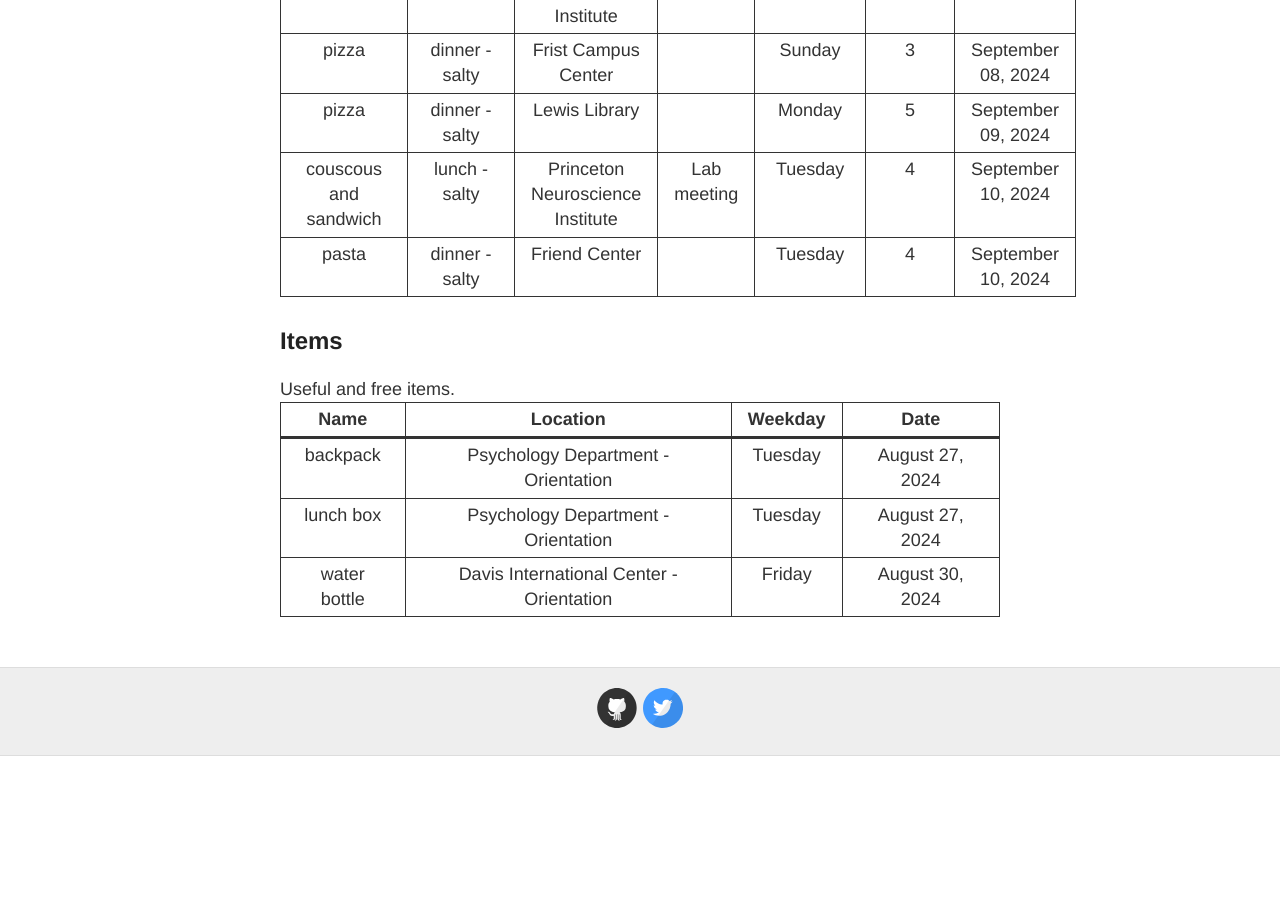
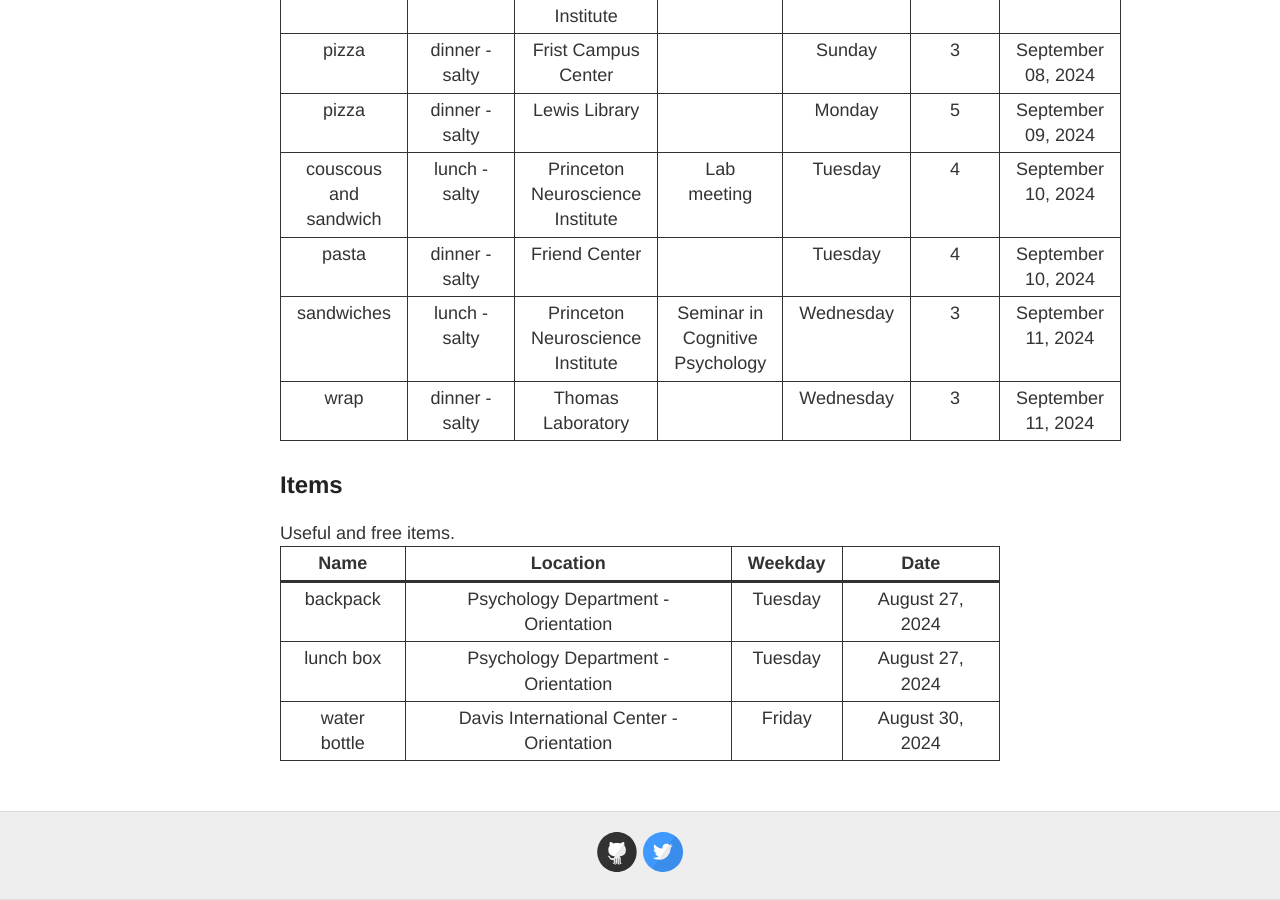
Before and after one commit to younesStrittmatter/princeton-experiment, a Jekyll site: the page built from free.html, in a window 1280 px wide and 900 px high, scrolled down 964 px. Built offline with Jekyll 4.4.1, drawn with Linux system fonts in a browser that asks for light colours; before the commit the page ends 1720 px from its top, so only the background shows below that.

Commit message:
added info

```diff
--- a/_data/free-food.yml
+++ b/_data/free-food.yml
@@ -71,3 +71,16 @@
   location: Friend Center
   date: 2024-09-10
   rating: 4
+- name: sandwiches
+  time: lunch
+  type: salty
+  location: Princeton Neuroscience Institute
+  date: 2024-09-11
+  event: Seminar in Cognitive Psychology
+  rating: 3
+- name: wrap
+  time: dinner
+  type: salty
+  location: Thomas Laboratory
+  date: 2024-09-11
+  rating: 3
```
